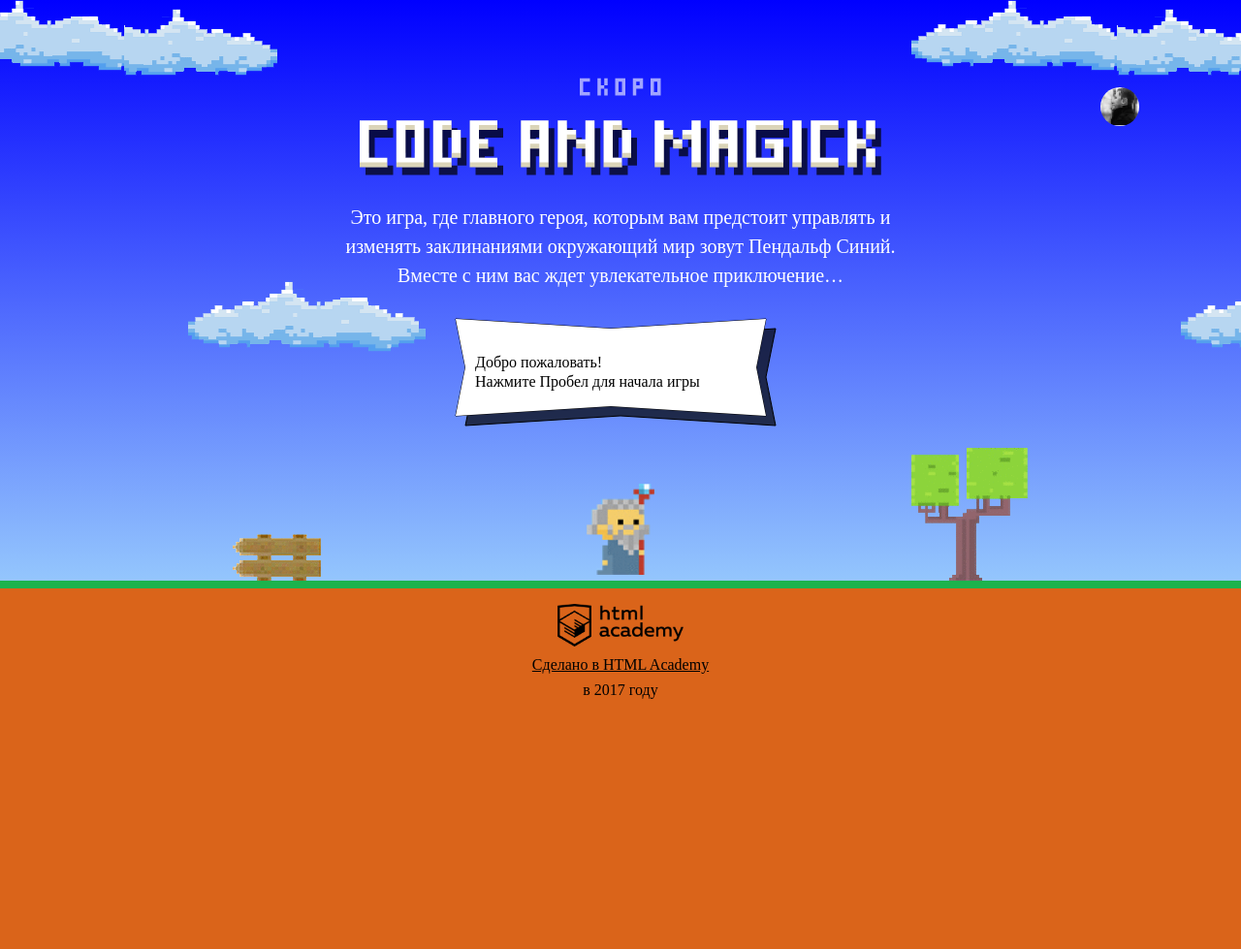
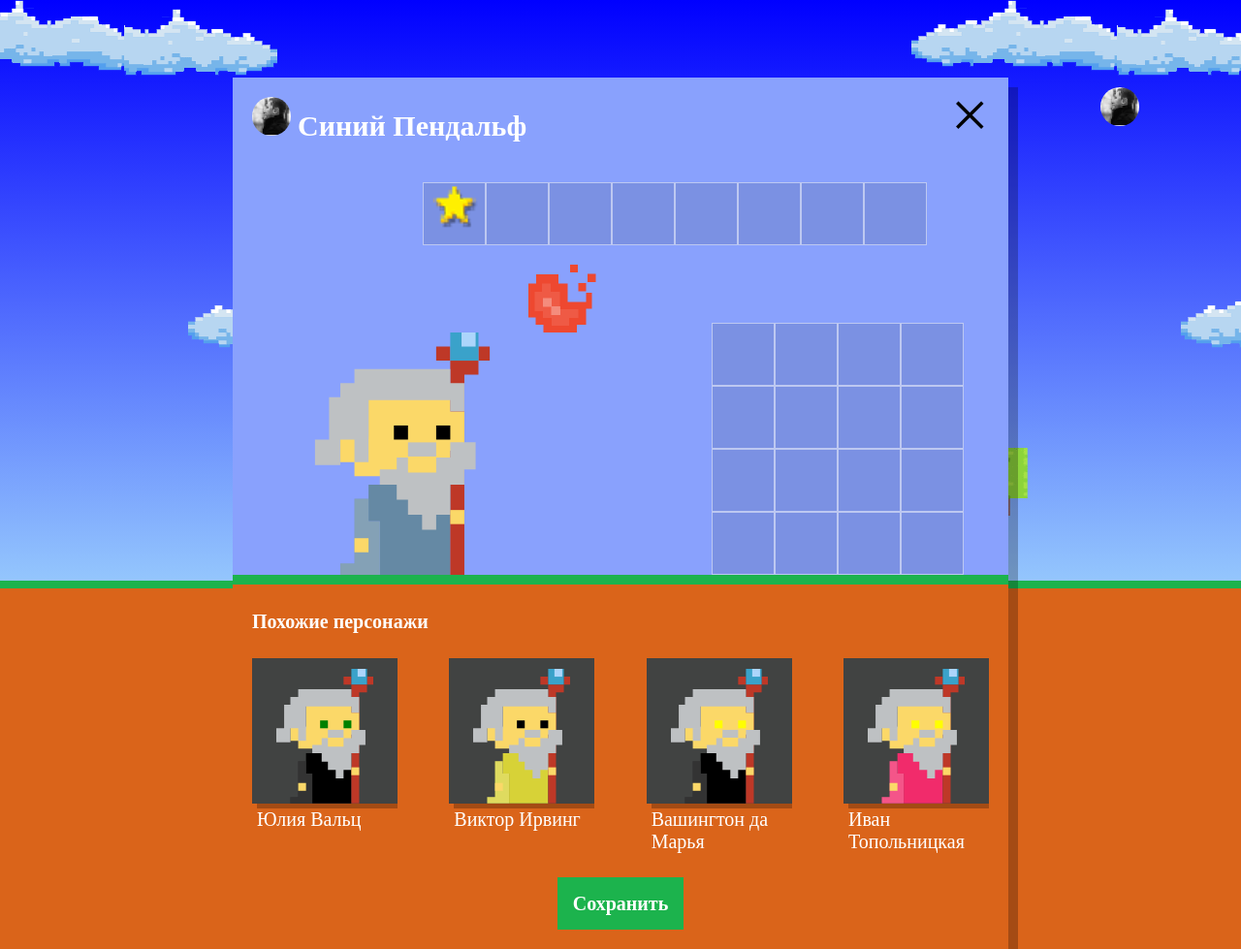
Before and after one commit to AlekseevaIrina/979647-code-and-magick-18, a website: page index.html in a window 1280 px wide. Shown: the whole page at 97% size. Before the commit the page ends 800 px from the top, so only its background shows below. Drawn offline with Linux system fonts and the light colour scheme; a web font is replaced by a local one.

Commit message:
Add variants magick

```diff
--- a/index.html
+++ b/index.html
@@ -203,7 +203,7 @@
   }
 </script>
 <script src="js/stat.js"></script>
-
+<script src="js/setup.js"></script>
 <script src="js/game.js"></script>
 
 </body>
--- /dev/null
+++ b/js/setup.js
@@ -0,0 +1,53 @@
+'use strict';
+
+var WIZARD_NAMES = ['Иван', 'Хуан Себастьян', 'Мария', 'Кристоф', 'Виктор', 'Юлия', 'Люпита', 'Вашингтон'];
+var WIZARD_SURNAMES = ['да Марья', 'Верон', 'Мирабелла', 'Вальц', 'Онопко', 'Топольницкая', 'Нионго', 'Ирвинг'];
+var WIZARD_COAT_COLOR = ['rgb(101, 137, 164)', 'rgb(241, 43, 107)', 'rgb(146, 100, 161)', 'rgb(56, 159, 117)', 'rgb(215, 210, 55)', 'rgb(0, 0, 0)'];
+var WIZARD_EYES_COLOR = ['black', 'red', 'blue', 'yellow', 'green'];
+
+var userDialog = document.querySelector('.setup');
+userDialog.classList.remove('hidden');
+
+var similarListElement = userDialog.querySelector('.setup-similar-list');
+
+var similarWizardTemplate = document.querySelector('#similar-wizard-template')
+  .content
+  .querySelector('.setup-similar-item');
+
+var getRandomInt = function (max) {
+  return Math.floor(Math.random() * (max + 1));
+};
+
+var createWizards = function () {
+  var wizards = [];
+  for (var i = 0; i < 4; i++) {
+    wizards.push({
+      name: WIZARD_NAMES[getRandomInt(WIZARD_NAMES.length - 1)] + ' ' + WIZARD_SURNAMES[getRandomInt(WIZARD_SURNAMES.length - 1)],
+      coatColor: WIZARD_COAT_COLOR[getRandomInt(WIZARD_COAT_COLOR.length - 1)],
+      eyesColor: WIZARD_EYES_COLOR[getRandomInt(WIZARD_EYES_COLOR.length - 1)]
+    });
+  }
+  return wizards;
+};
+
+var wizards = createWizards();
+
+var renderWizard = function (wizard) {
+  var wizardElement = similarWizardTemplate.cloneNode(true);
+
+  wizardElement.querySelector('.setup-similar-label').textContent = wizard.name;
+  wizardElement.querySelector('.wizard-coat').style.fill = wizard.coatColor;
+  wizardElement.querySelector('.wizard-eyes').style.fill = wizard.eyesColor;
+
+  return wizardElement;
+};
+
+var fragment = document.createDocumentFragment();
+
+wizards.forEach(function (wizard) {
+  fragment.appendChild(renderWizard(wizard));
+});
+
+similarListElement.appendChild(fragment);
+
+userDialog.querySelector('.setup-similar').classList.remove('hidden');
```
